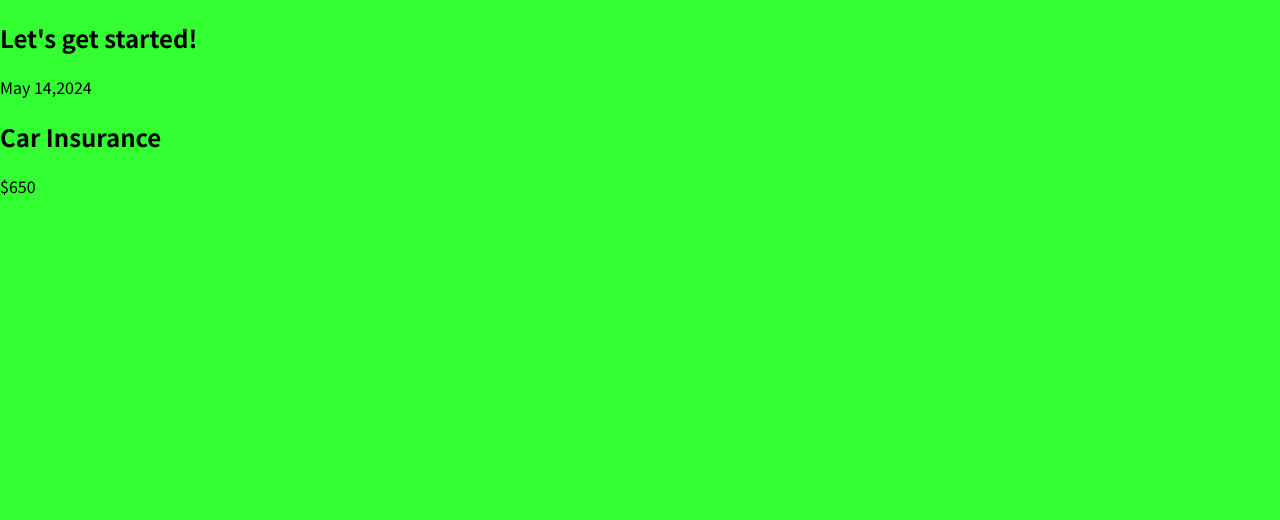
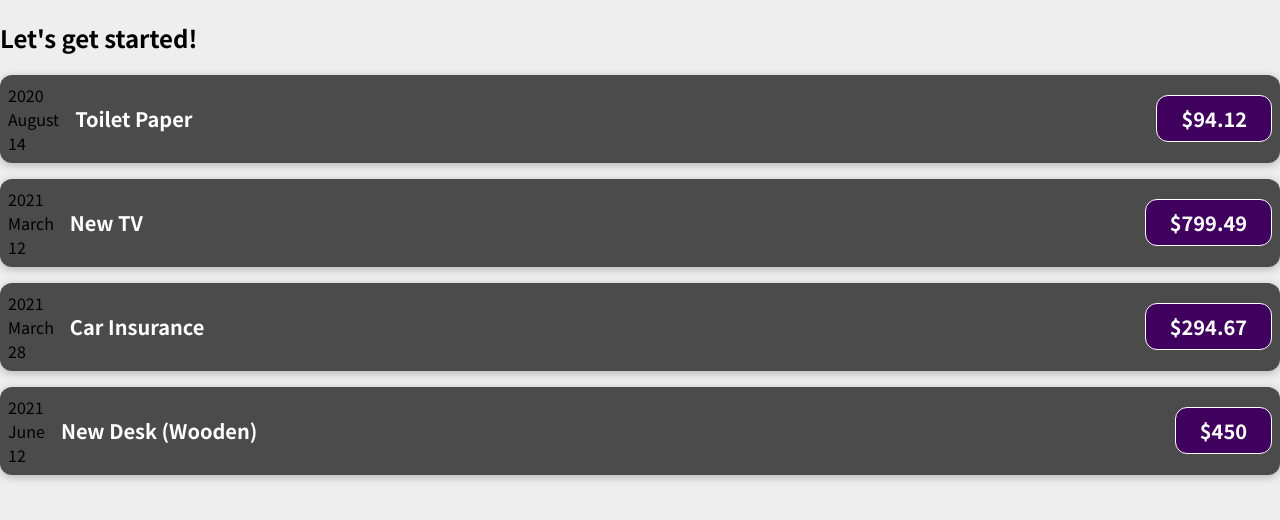
Before and after one commit to Obianuju-Sunday/react-intro, a JavaScript app: page / in a window 1280 px wide. Shown: the top 520 px of the page. Built offline with nearby package versions, Linux system fonts and the light colour scheme.

Commit message:
fixed the date

```diff
--- a/src/App.js
+++ b/src/App.js
@@ -2,10 +2,43 @@
 import ExpenseItem from "./components/ExpenseItem";
 
 function App() {
+
+  const expenses = [
+    {
+      id: 'e1',
+      title: 'Toilet Paper',
+      amount: 94.12,
+      date: new Date(2020, 7, 14),
+    },
+    { id: 'e2', title: 'New TV', amount: 799.49, date: new Date(2021, 2, 12) },
+    {
+      id: 'e3',
+      title: 'Car Insurance',
+      amount: 294.67,
+      date: new Date(2021, 2, 28),
+    },
+    {
+      id: 'e4',
+      title: 'New Desk (Wooden)',
+      amount: 450,
+      date: new Date(2021, 5, 12),
+    },
+  ];
+
+
+
   return (
     <div>
       <h2>Let's get started!</h2>
-      <ExpenseItem></ExpenseItem>
+      <ExpenseItem title={expenses[0].title} amount={expenses[0].amount} date={expenses[0].date}></ExpenseItem>
+
+      <ExpenseItem title={expenses[1].title} amount={expenses[1].amount} date={expenses[1].date}></ExpenseItem>
+
+      <ExpenseItem title={expenses[2].title} amount={expenses[2].amount} date={expenses[2].date}></ExpenseItem>
+
+      <ExpenseItem title={expenses[3].title} amount={expenses[3].amount} date={expenses[3].date}></ExpenseItem>
+
+
     </div>
   );
 }
--- a/src/components/ExpenseItem.js
+++ b/src/components/ExpenseItem.js
@@ -1,10 +1,21 @@
-function ExpenseItem() {
+
+import './ExpenseItem.css';
+
+function ExpenseItem(props) {
+
+    const month = props.date.toLocaleString('en-Us', { month: 'long'});
+    const year = props.date.getFullYear();
+    const day = props.date.toLocaleString('en-Us', { day: 'numeric'})
     return (
-        <div>
-            <div>May 14,2024</div>
+        <div className="expense-item">
             <div>
-                <h2>Car Insurance</h2>
-                <div>$650</div>
+                <div>{year}</div>
+                <div>{month}</div>
+                <div>{day}</div>
+            </div>
+            <div className='expense-item__description'>
+                <h2>{props.title}</h2>
+                <div className='expense-item__price'>${props.amount}</div>
             </div>
         </div>)
 }
--- a/src/index.css
+++ b/src/index.css
@@ -10,5 +10,5 @@
 
 body {
   margin: 0;
-  background-color: #3f3f;
+  background-color: #eee;
 }
```
